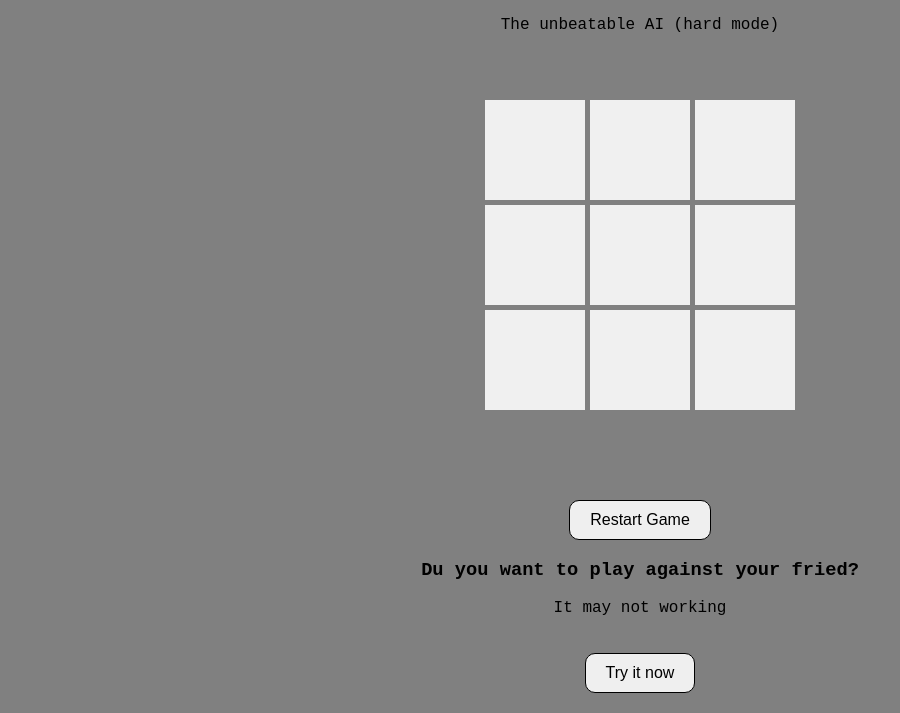
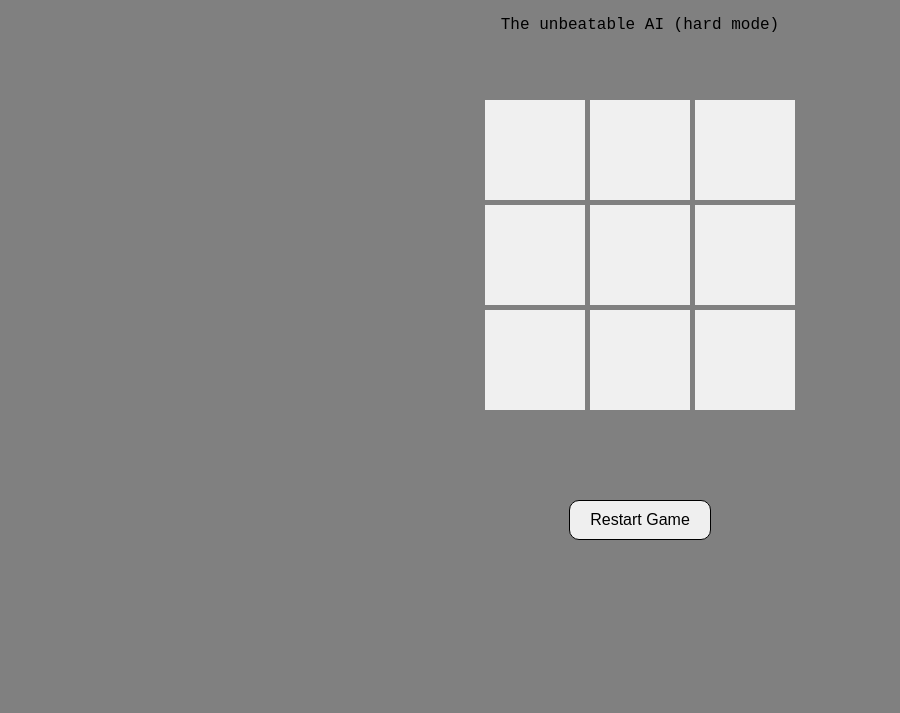
Before and after one commit to SzaBee13/Szabfun, a plain HTML site: page tic-tac-toe/index.html in a window 1280 px wide. Shown: the part 180-893 px from the top of the page, without its empty margins (0-900 px from the left). After the commit the page ends 800 px from the top, so only its background shows below. Drawn offline with Linux system fonts and the light colour scheme.

Commit message:
tic tac toe v3

```diff
--- a/tic-tac-toe/index.html
+++ b/tic-tac-toe/index.html
@@ -20,11 +20,6 @@
         <div class="board" id="board"></div>
         <div class="winner" id="winner"></div>
         <button onclick="resetGame()">Restart Game</button>
-        <div>
-            <h3>Du you want to play against your fried?</h3>
-            <p>It may not working</p>
-            <button><a href="./play-again/index.html">Try it now</a></button>
-        </div>
     </div>
 
    <script src="./script.js"></script>
```
